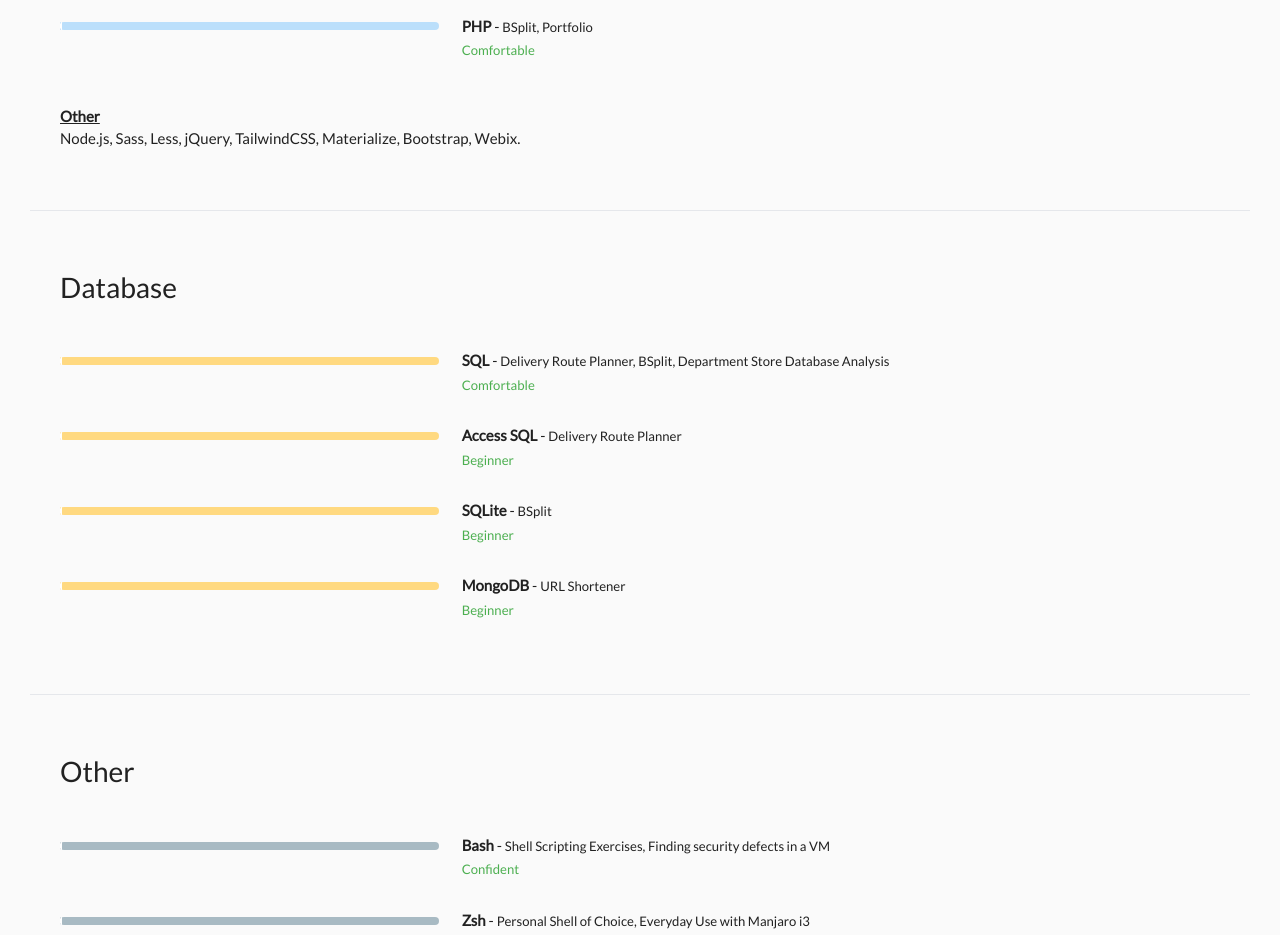
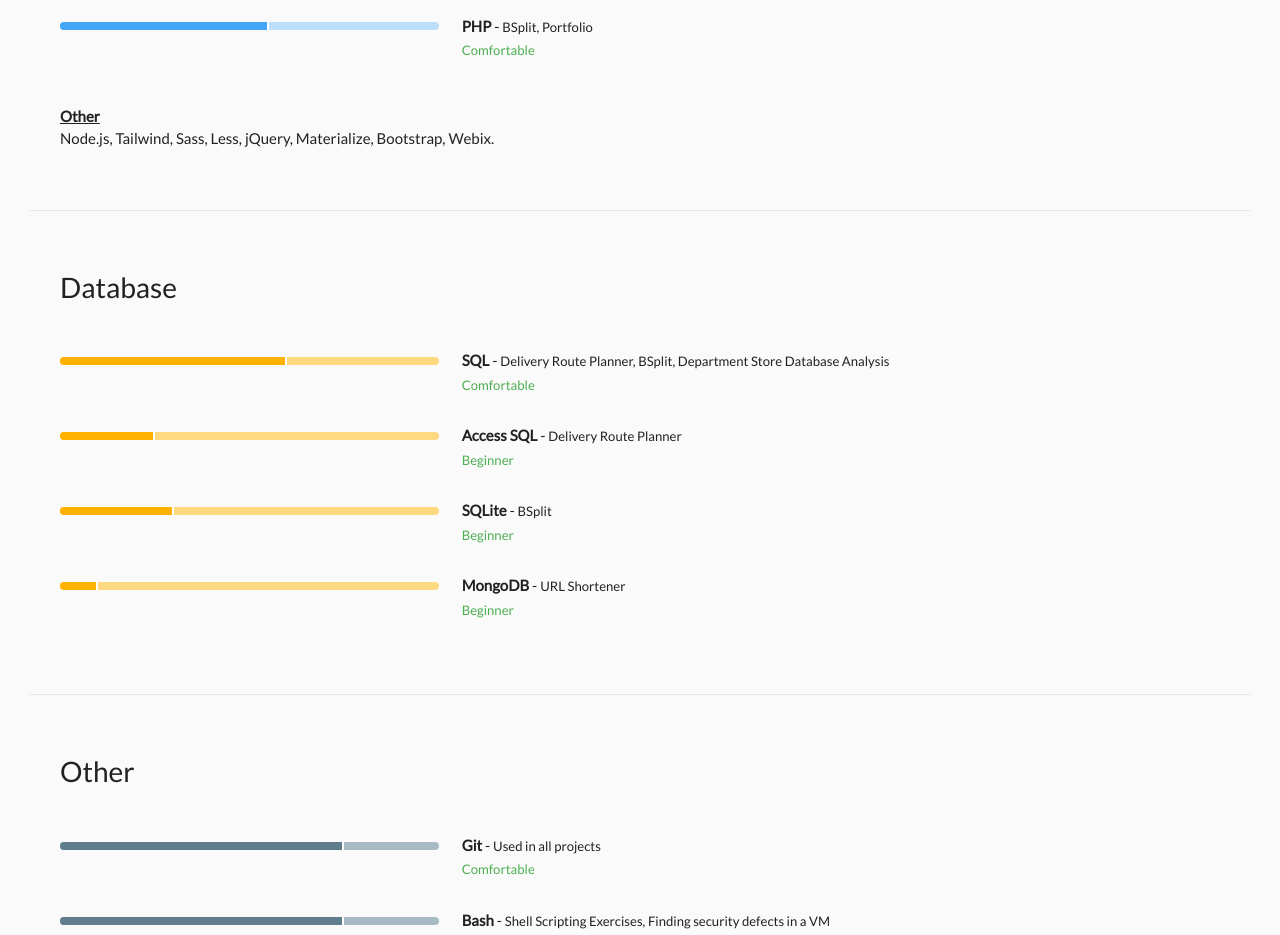
Before and after one commit to KyleGough/portfolio, a React (Create React App) app: page /about in a window 1280 px wide. Shown: the part 2520-3455 px from the top of the page. Built offline with nearby package versions, Linux system fonts and the light colour scheme.

Commit message:
About page bars fixed

```diff
--- a/src/About.tsx
+++ b/src/About.tsx
@@ -3,7 +3,6 @@ import { Link } from 'react-router-dom';
 import Section from './components/Section';
 import Divider from './components/Divider';
 import Skill from './components/Skill';
-import skills from './skills.json';
 
 function Checkbox(props: { name: string, checked: boolean }): React.ReactElement {
     return (
@@ -15,6 +14,43 @@ function Checkbox(props: { name: string, checked: boolean }): React.ReactElement
 }
 
 export default function About() {
+
+    const skillsProgramming: string[][] = [
+        ["Python", "w-[90%]", "Logical Sudoku Solver, Machine Learning, Image Analysis", "Confident"],
+        ["Java", "w-[80%]", "Robot Maze Environment, Steganography, Witter", "Confident"],
+        ["C#", "w-[75%]", "Sorting Visualiser, Delivery Route Planner", "Confident"],
+        ["C++", "w-[65%]", "OpenGL Simulation of a Roller Coaster", "Comfortable"],
+        ["C", "w-[35%]", "3D Printing Algorithms", "Beginner"],
+        ["Visual Basic", "w-[50%]", "First Programming Language, CLI Sorting Algorithm Visualiser", "Comfortable"],
+        ["Haskell", "w-[40%]", "Mastermind Coursework, Scratch Clone Coursework", "Comfortable"],
+        ["Ruby", "w-[30%]", "Minesweeper Game", "Beginner"],
+        ["MATLAB", "w-[45%]", "Digital Forensics on Images", "Beginner"]
+    ];
+
+    const skillsWeb: string[][] = [
+        ["JavaScript", "w-[90%]", "Portfolio, LucidLab, QuRVe, Graph Algorithm Visualiser, RSCBot", "Confident"],
+        ["TypeScript", "w-[70%]", "Portfolio", "Comfortable"],
+        ["React", "w-[75%]", "Portfolio, LucidLab, QuRVe, Minesweeper", "Comfortable"],
+        ["HTML", "w-[90%]", "Portfolio, BSplit, To Do List", "Confident"],
+        ["CSS", "w-[90%]", "Portfolio, LucidLab, QuRVe, BSplit, Minesweeper", "Confident"],
+        ["PHP", "w-[55%]", "BSplit, Portfolio", "Comfortable"]
+    ];
+
+    const skillsDatabase: string[][] = [
+        ["SQL", "w-[60%]", "Delivery Route Planner, BSplit, Department Store Database Analysis", "Comfortable"],
+        ["Access SQL", "w-[25%]", "Delivery Route Planner", "Beginner"],
+        ["SQLite", "w-[30%]", "BSplit", "Beginner"],
+        ["MongoDB", "w-[10%]", "URL Shortener", "Beginner"]
+    ];
+
+    const skillsOther: string[][] = [
+        ["Git", "w-[75%]", "Used in all projects", "Comfortable"],
+        ["Bash", "w-[75%]", "Shell Scripting Exercises, Finding security defects in a VM", "Comfortable"],
+        ["Zsh", "w-[85%]", "Personal Shell of Choice, Everyday use with Manjaro i3", "Comfortable"],
+        ["LaTeX", "w-[50%]", "Dissertation, Multiple Group Projects ", "Comfortable"],
+        ["Markdown", "w-[75%]", "Lecture Notes, GitHub READMEs", "Confident"],
+        ["Alloy", "w-[20%]", "Simple Exercises, CS262 Coursework", "Beginner"]
+    ];
 
     useEffect(() => {
         document.title = 'About Me - Kyle Gough';
@@ -28,7 +64,7 @@ export default function About() {
                 I am a technology analyst at Bank of America working on front office applications and batches.
                 Recent graduate of the University of Warwick with a 1<sup>st</sup> class MEng in Computer Science.
                 Interests lie in bouldering, cycling, guitar and physics. I enjoy learning new languages, frameworks and
-                technologies and have pursued multiple personal projects putting these skills into practise, detailed below.</p>
+                technologies and have pursued multiple personal projects putting these skills into practice, detailed below.</p>
             <p className='mt-8 mb-4 text-center md:text-left'>You can view my CV
                 <a className='text-link hover:text-link-hover' href='/CV.pdf' target='_blank' rel='noopener noreferrer'> here.</a>
             </p>
@@ -48,9 +84,9 @@ export default function About() {
                 <Checkbox name='Rust' checked={false} />
                 <Checkbox name='GraphQL' checked={false} />
                 <Checkbox name='Unity' checked={false} />
+                <Checkbox name='AWS' checked={false} />
                 <Checkbox name='Docker' checked={false} />
                 <Checkbox name='Shopify' checked={false} />
-                <Checkbox name='SendGrid' checked={false} />
             </div>
         </Section>
 
@@ -58,7 +94,7 @@ export default function About() {
 
         <Section>
             <h2 className='project-header text-center md:text-left'>Programming Languages</h2>
-            {skills.programming.map((skill, i) => {
+            {skillsProgramming.map((skill, i) => {
                 return (
                     <Skill
                         key={i}
@@ -76,7 +112,7 @@ export default function About() {
 
         <Section>
             <h2 className='project-header text-center md:text-left'>Web Development</h2>
-            {skills.web.map((skill, i) => {
+            {skillsWeb.map((skill, i) => {
                 return (
                     <Skill
                         key={i}
@@ -89,14 +125,14 @@ export default function About() {
                 );
             })}
             <p className='font-extrabold mt-8 underline text-center md:text-left'>Other</p>
-            <p className='text-center md:text-left'>Node.js, Sass, Less, jQuery, TailwindCSS, Materialize, Bootstrap, Webix.</p>
+            <p className='text-center md:text-left'>Node.js, Tailwind, Sass, Less, jQuery, Materialize, Bootstrap, Webix.</p>
         </Section>
 
         <Divider />
 
         <Section>
             <h2 className='project-header text-center md:text-left'>Database</h2>
-            {skills.database.map((skill, i) => {
+            {skillsDatabase.map((skill, i) => {
                 return (
                     <Skill
                         key={i}
@@ -114,7 +150,7 @@ export default function About() {
 
         <Section>
             <h2 className='project-header text-center md:text-left'>Other</h2>
-            {skills.other.map((skill, i) => {
+            {skillsOther.map((skill, i) => {
                 return (
                     <Skill
                         key={i}
--- a/src/skills.json
+++ /dev/null
@@ -1,35 +0,0 @@
-{
-    "programming": [
-      ["Python", "w-[90%]", "Logical Sudoku Solver, Machine Learning, Image Analysis", "Confident"],
-      ["Java", "w-[80%]", "Robot Maze Environment, Steganography, Witter", "Confident"],
-      ["C#", "w-[75%]", "Sorting Visualiser, Delivery Route Planner", "Confident"],
-      ["C++", "w-[65%]", "OpenGL Simulation of a Roller Coaster", "Comfortable"],
-      ["C", "w-[35%]", "3D Printing Algorithms", "Beginner"],
-      ["Visual Basic", "w-[50%]", "First Programming Language, CLI Sorting Algorithm Visualiser", "Comfortable"],
-      ["Haskell", "w-[40%]", "Mastermind Coursework, Scratch Clone Coursework", "Comfortable"],
-      ["Ruby", "w-[30%]", "Minesweeper Game", "Beginner"],
-      ["MATLAB", "w-[45%]", "Digital Forensics on Images", "Beginner"]
-    ],
-    "web": [
-        ["JavaScript", "w-[90%]", "Portfolio, LucidLab, QuRVe, Graph Algorithm Visualiser, RSCBot", "Confident"],
-        ["TypeScript", "w-[70%]", "Portfolio", "Comfortable"],
-        ["React", "w-[75%]", "Portfolio, LucidLab, QuRVe, Minesweeper", "Comfortable"],
-        ["HTML", "w-[90%]", "Portfolio, BSplit, To Do List", "Confident"],
-        ["CSS", "w-[90%]", "Portfolio, LucidLab, QuRVe, BSplit, Minesweeper", "Confident"],
-        ["PHP", "w-[55%]", "BSplit, Portfolio", "Comfortable"]
-    ],
-    "database": [
-        ["SQL", "w-[60%]", "Delivery Route Planner, BSplit, Department Store Database Analysis", "Comfortable"],
-        ["Access SQL", "w-[25%]", "Delivery Route Planner", "Beginner"],
-        ["SQLite", "w-[30%]", "BSplit", "Beginner"],
-        ["MongoDB", "w-[10%]", "URL Shortener", "Beginner"]
-    ],
-    "other": [
-        ["Bash", "w-[75%]", "Shell Scripting Exercises, Finding security defects in a VM", "Confident"],
-        ["Zsh", "w-[85%]", "Personal Shell of Choice, Everyday Use with Manjaro i3", "Confident"],
-        ["Git", "w-[75%]", "Used in all Personal and Group Projects", "Comfortable"],
-        ["LaTeX", "w-[50%]", "Dissertation, Multiple Group Projects ", "Comfortable"],
-        ["Markdown", "w-[75%]", "Lecture Notes", "Confident"],
-        ["Alloy", "w-[20%]", "Simple Exercises, CS262 Coursework", "Beginner"]
-    ]
-}
```
